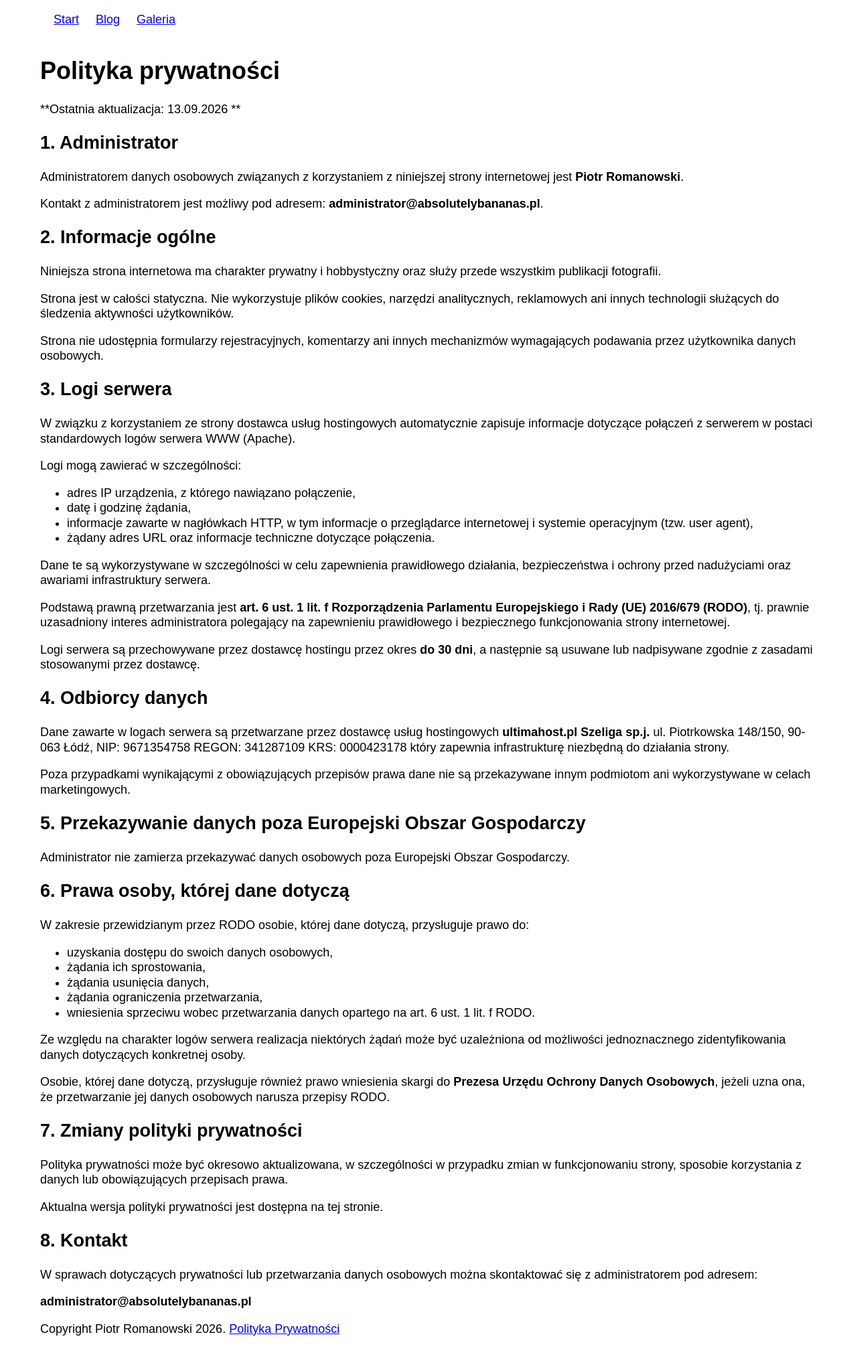
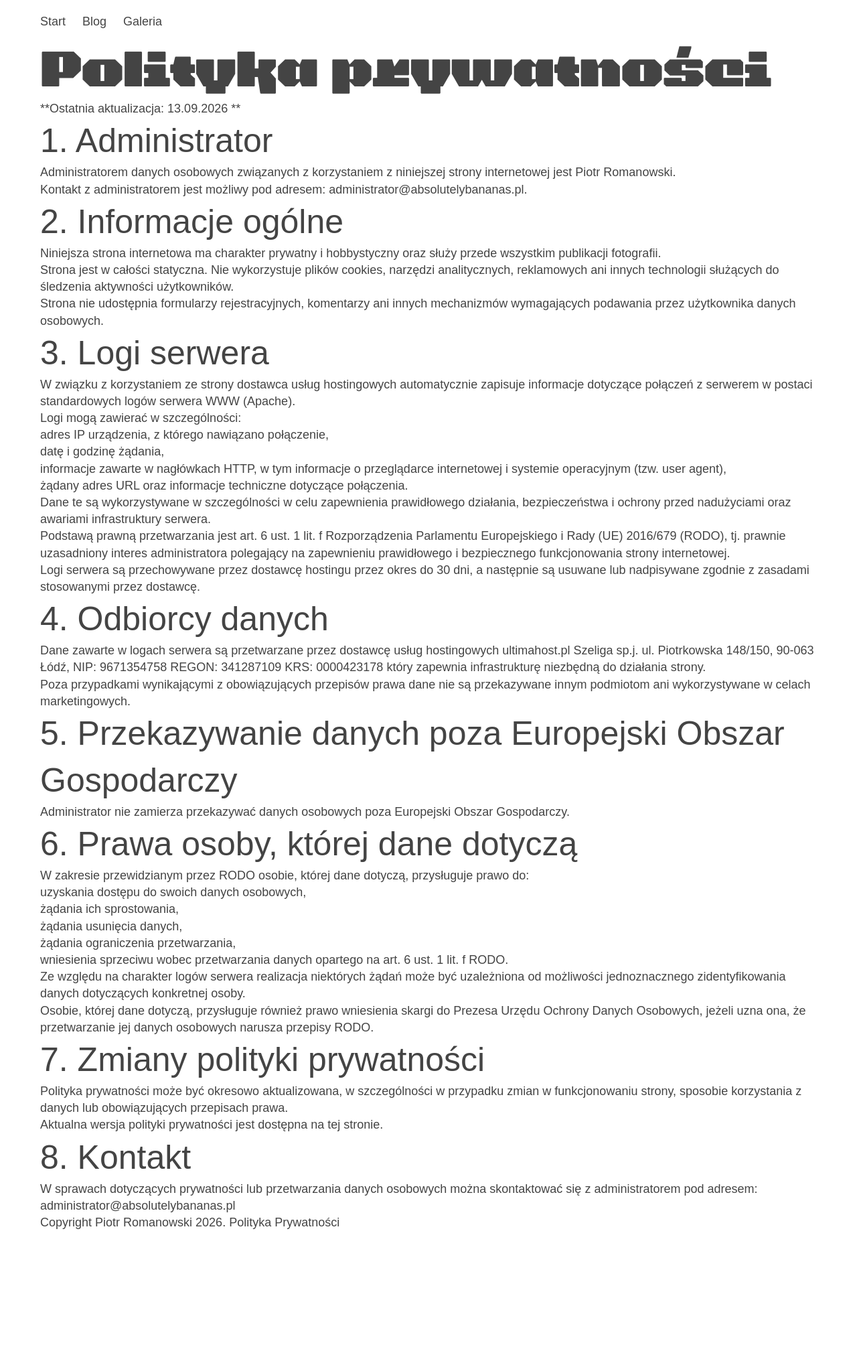
Before and after one commit to bananovitch/absolutely-bananas, a Jekyll site: the page built from polityka-prywatnosci.md, in a window 1280 px wide. Shown: the whole page at 67% size. Built offline with Jekyll 4.4.1, drawn with Linux system fonts in a browser that asks for light colours; after the commit the page ends 1863 px from its top, so only the background shows below that.

Commit message:
commit often

```diff
--- /dev/null
+++ b/_sass/_reset.scss
@@ -0,0 +1,48 @@
+/* http://meyerweb.com/eric/tools/css/reset/
+   v2.0 | 20110126
+   License: none (public domain)
+*/
+
+html, body, div, span, applet, object, iframe,
+h1, h2, h3, h4, h5, h6, p, blockquote, pre,
+a, abbr, acronym, address, big, cite, code,
+del, dfn, em, img, ins, kbd, q, s, samp,
+small, strike, strong, sub, sup, tt, var,
+b, u, i, center,
+dl, dt, dd, ol, ul, li,
+fieldset, form, label, legend,
+table, caption, tbody, tfoot, thead, tr, th, td,
+article, aside, canvas, details, embed,
+figure, figcaption, footer, header, hgroup,
+menu, nav, output, ruby, section, summary,
+time, mark, audio, video {
+	margin: 0;
+	padding: 0;
+	border: 0;
+	font-size: 100%;
+	font: inherit;
+	vertical-align: baseline;
+}
+/* HTML5 display-role reset for older browsers */
+article, aside, details, figcaption, figure,
+footer, header, hgroup, menu, nav, section {
+	display: block;
+}
+body {
+	line-height: 1;
+}
+ol, ul {
+	list-style: none;
+}
+blockquote, q {
+	quotes: none;
+}
+blockquote:before, blockquote:after,
+q:before, q:after {
+	content: '';
+	content: none;
+}
+table {
+	border-collapse: collapse;
+	border-spacing: 0;
+}
--- a/assets/style.scss
+++ b/assets/style.scss
@@ -1,5 +1,12 @@
 ---
 ---
+@import 'reset';
+
+@font-face {
+    font-family: Zaklad;
+    src: url(Zaklad-Regular.woff);
+}
+
 *,
 *::before,
 *::after {
@@ -17,17 +24,39 @@ body {
     grid-template-rows: auto 1fr auto;
     // Fonts
     font-family: sans-serif;
-    line-height: 1.25;
+    line-height: 1.4;
     font-size: 1.8rem;
+    color: #444;
 }
+
+h1 {
+    font-size:8.5rem;
+    font-family:'Zaklad', sans-serif;
+    line-height: 1;
+}
+h2 {
+    font-size:5rem;
+}
+h3 {
+    font-size:3.5rem;
+}
+
+a,
+a:hover,
+a:visited {
+    color:#444;
+    text-decoration: none;
+}
+
 
 header {
     min-height: 50px;
+    padding:2rem;
     ul {
         padding-left: 0;
         li {
             display: inline-block;
-            margin-left: 2rem;
+            margin-right: 2rem;
         }
     }
 }
@@ -44,6 +73,18 @@ footer {
     padding-right: 2rem;
 }
 
+.jumbotron {
+    height: 20rem;
+    text-align: center;
+    display: flex;
+    align-items: center;
+    justify-content: center;
+    background: #D38312;  /* fallback for old browsers */
+    background: -webkit-linear-gradient(to right, #A83279, #D38312);  /* Chrome 10-25, Safari 5.1-6 */
+    background: linear-gradient(to right, #A83279, #D38312); /* W3C, IE 10+/ Edge, Firefox 16+, Chrome 26+, Opera 12+, Safari 7+ */
+    color: #EEEEEE;
+}
+
 ul.post-list {
     li {
         list-style: none;
--- a/index.markdown
+++ b/index.markdown
@@ -1,6 +1,8 @@
 ---
 layout: default
 ---
-# Absolutely Bananas
+<div class="jumbotron">
+    <h1>Absolutely Bananas</h1>
+</div>
 
 Strona domowa Piotra Romanowskiego. Muzyka, zdjęcia, czasem trochę pisaniny.
```
Also changed, not shown: assets/Zaklad-Regular.woff (added), 1 other file.
